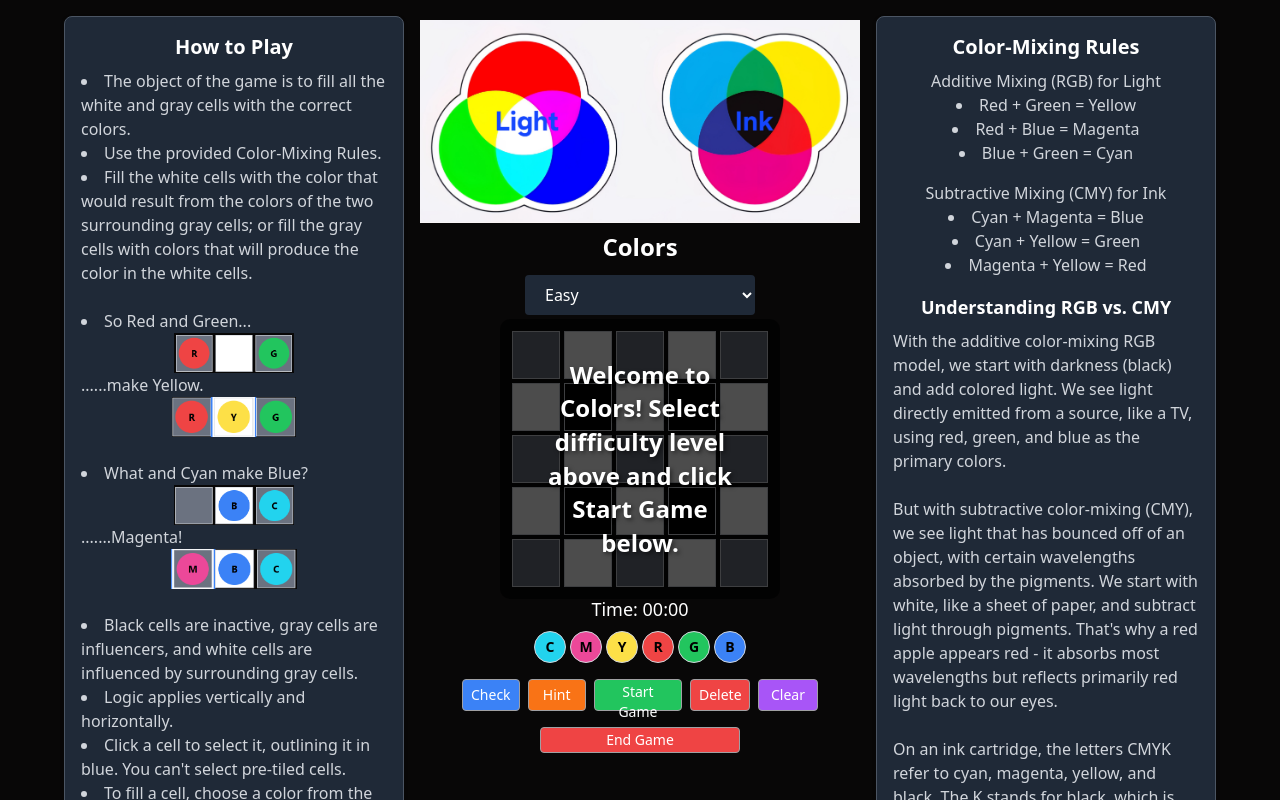
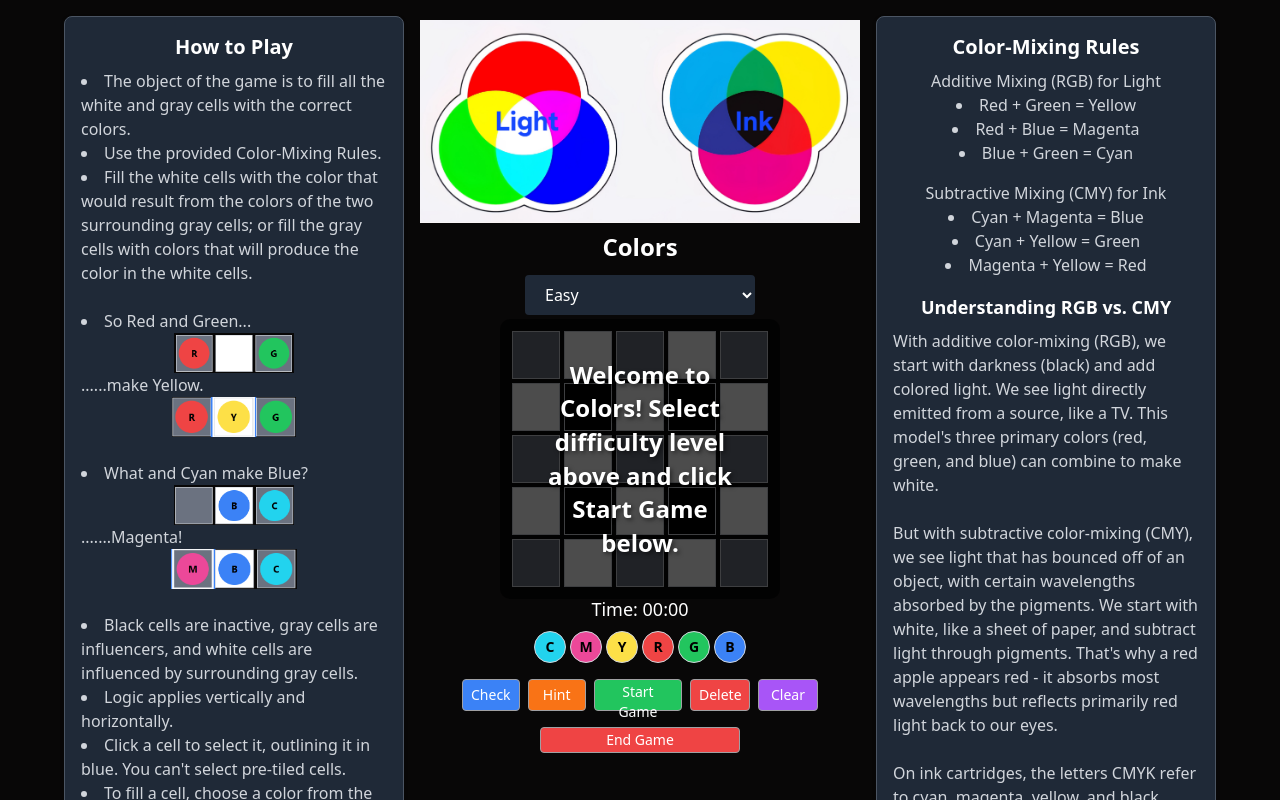
Before and after one commit to schlajo/colors-game, a React (Vite) app: page / in a window 1280 px wide. Shown: the top 800 px of the page. Built offline with nearby package versions, Linux system fonts and the light colour scheme.

Commit message:
Updated the Understanding RGB vs. CMY section.

```diff
--- a/src/App.jsx
+++ b/src/App.jsx
@@ -376,7 +376,7 @@ const App = () => {
                 className="max-w-[76] h-10 mx-auto"
               />
             </li>
-              <br></br>
+            <br></br>
             <li>
               What and Cyan make Blue?
               <img
@@ -607,10 +607,10 @@ const App = () => {
           </h3>
           <div className="text-gray-300 text-left">
             <span>
-              With the additive color-mixing RGB model, we start with darkness
+              With additive color-mixing (RGB), we start with darkness
               (black) and add colored light. We see light directly emitted from
-              a source, like a TV, using red, green, and blue as the primary
-              colors.<br></br>
+              a source, like a TV.  This model's three primary colors (red, green, and
+              blue) can combine to make white.<br></br>
               <br></br>
               But with subtractive color-mixing (CMY), we see light that has
               bounced off of an object, with certain wavelengths absorbed by the
@@ -619,9 +619,8 @@ const App = () => {
               absorbs most wavelengths but reflects primarily red light back to
               our eyes. <br></br>
               <br></br>
-              On an ink cartridge, the letters CMYK refer to cyan, magenta,
-              yellow, and black. The K stands for black, which is the
-              combination of those three primary colors used in printers.
+              On ink cartridges, the letters CMYK refer to cyan, magenta,
+              yellow, and black. Cartridges include black ink even though CMY's three primary colors could combine to make black.
             </span>
           </div>
         </div>
```
